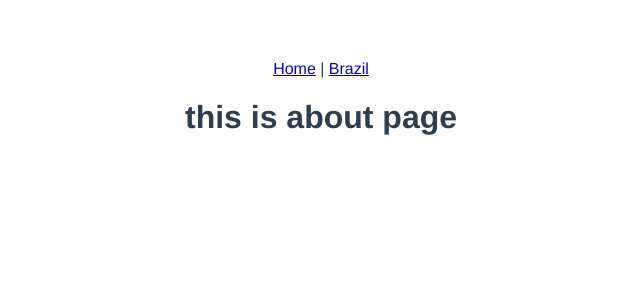
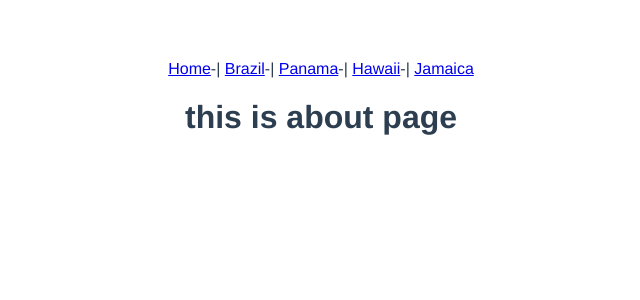
Before and after one commit to femaimi9527/Vue-Router-for-Everyone, a Vue app: page /#/about in a window 1280 px wide. Shown: the top 300 px of the page, without its empty margins (319-959 px from the left). Built offline with nearby package versions, Linux system fonts and the light colour scheme.

Commit message:
创建路由，手动，如果路由页面多了则很麻烦

```diff
--- a/src/App.vue
+++ b/src/App.vue
@@ -1,8 +1,11 @@
 <template>
   <div id="app">
     <div class="nav">
-      <router-link to="/">Home</router-link> |
-      <router-link to="/brazil">Brazil</router-link>
+      <router-link to="/">Home</router-link>-|
+      <router-link to="/brazil">Brazil</router-link>-|
+      <router-link to="/panama">Panama</router-link>-|
+      <router-link to="/hawaii">Hawaii</router-link>-|
+      <router-link to="/jamaica">Jamaica</router-link>
     </div>
     <router-view />
   </div>
--- a/src/router.js
+++ b/src/router.js
@@ -2,6 +2,9 @@
 import Router from "vue-router";
 import Home from "./views/Home.vue";
 import Brazil from "./views/Brazil";
+import Panama from "./views/Panama";
+import Hawaii from "./views/Hawaii";
+import Jamaica from "./views/Jamaica";
 
 Vue.use(Router);
 export default new Router({
@@ -24,6 +27,21 @@
       path: "/brazil",
       name: "brazil",
       component: Brazil
+    },
+    {
+      path: "/panama",
+      name: "panama",
+      component: Panama
+    },
+    {
+      path: "/hawaii",
+      name: "hawaii",
+      component: Hawaii
+    },
+    {
+      path: "/jamaica",
+      name: "jamaica",
+      component: Jamaica
     }
   ]
 });
--- /dev/null
+++ b/src/views/Hawaii.vue
@@ -0,0 +1,5 @@
+<template>
+  <div>
+    <h2>Hawaii</h2>
+  </div>
+</template>
--- /dev/null
+++ b/src/views/Jamaica.vue
@@ -0,0 +1,5 @@
+<template>
+  <div>
+    <h2>Jamaica</h2>
+  </div>
+</template>
--- /dev/null
+++ b/src/views/Panama.vue
@@ -0,0 +1,5 @@
+<template>
+  <div>
+    <h2>Panama</h2>
+  </div>
+</template>
```
